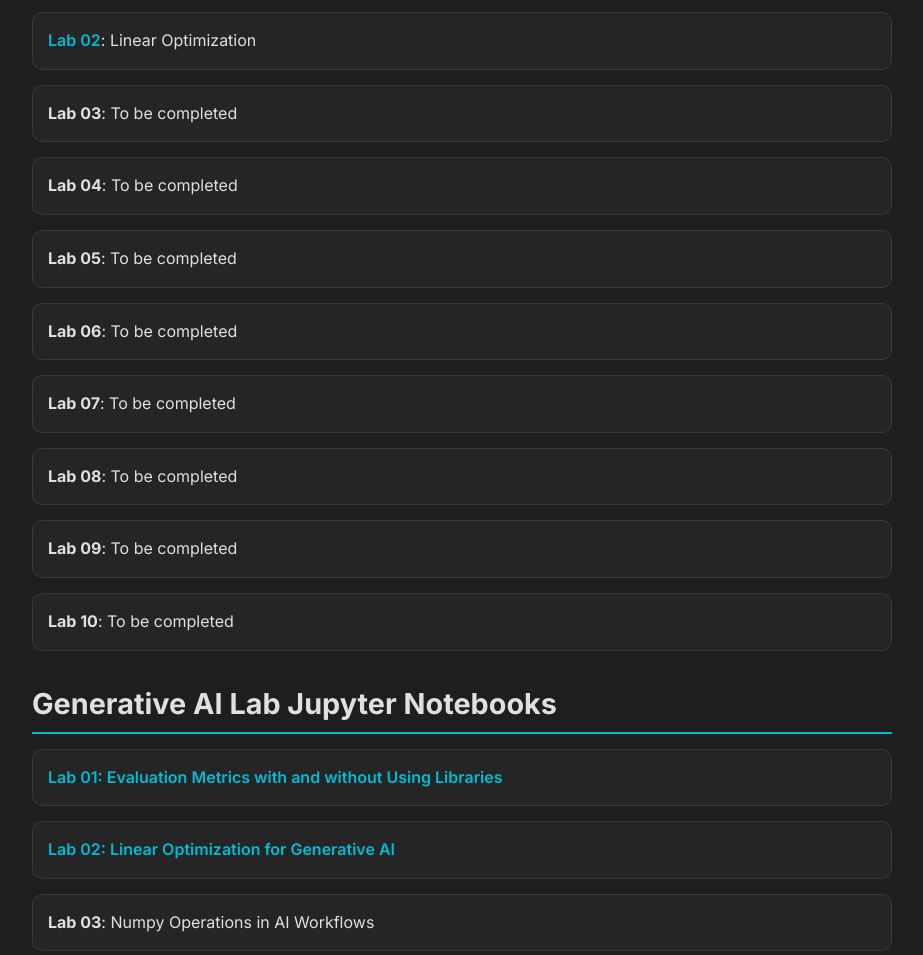
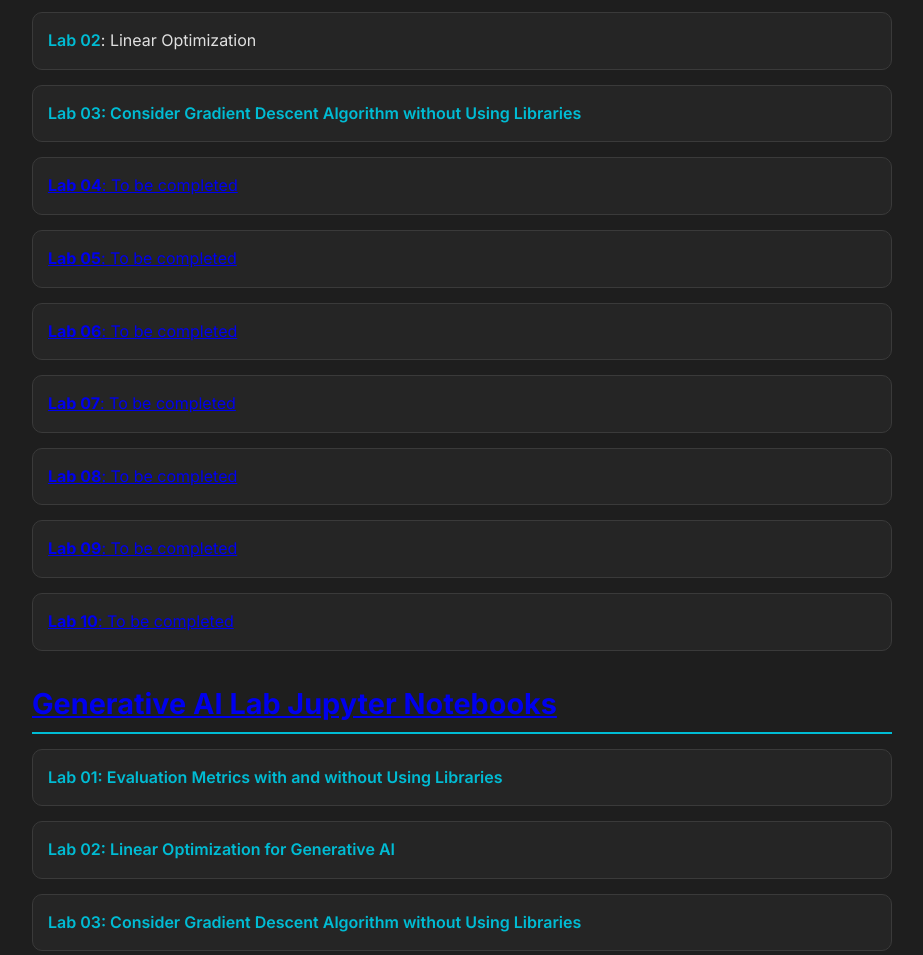
Before and after one commit to Mahesh-ch06/GenAI_2303A52037, a plain HTML site: page index.html in a window 1280 px wide. Shown: the part 318-1273 px from the top of the page, without its empty margins (178-1101 px from the left). Drawn offline with Linux system fonts and the light colour scheme.

Commit message:
Update index.html

```diff
--- a/index.html
+++ b/index.html
@@ -115,7 +115,7 @@
             <ul>
                 <li class="list-item"><strong><a href="https://github.com/Mahesh-ch06/GenAI_2303A52037/blob/main/GenAI-Assignment-1.pdf">Lab 01</a></strong>: Evaluation Metrics with and without Using Libraries</li>
                 <li class="list-item"><strong><a href="https://github.com/Mahesh-ch06/GenAI_2303A52037/blob/main/GenAI-Assignment-2.pdf">Lab 02</a></strong>: Linear Optimization</li>
-                <li class="list-item"><strong>Lab 03</strong>: To be completed</li>
+                <li class="list-item"><strong><a href="https://github.com/Mahesh-ch06/GenAI_2303A52037/blob/main/GenAI-Assignmnet-3.pdf">Lab 03</strong>: Consider Gradient Descent Algorithm without Using Libraries</li>
                 <li class="list-item"><strong>Lab 04</strong>: To be completed</li>
                 <li class="list-item"><strong>Lab 05</strong>: To be completed</li>
                 <li class="list-item"><strong>Lab 06</strong>: To be completed</li>
@@ -131,7 +131,7 @@
             <ul>
                 <li class="list-item"><strong><a href="https://github.com/Mahesh-ch06/GenAI_2303A52037/blob/main/2303A52037_GenAI_A1.ipynb">Lab 01: Evaluation Metrics with and without Using Libraries</a></strong></li>
                 <li class="list-item"><strong><a href="https://github.com/Mahesh-ch06/GenAI_2303A52037/blob/main/2303A52037_GenAI_A2.ipynb">Lab 02: Linear Optimization for Generative AI</a></strong></li>
-                <li class="list-item"><strong>Lab 03</strong>: Numpy Operations in AI Workflows</li>
+                <li class="list-item"><strong><a href="https://github.com/Mahesh-ch06/GenAI_2303A52037/blob/main/2303A52037_GenAI_A3.ipynb">Lab 03: Consider Gradient Descent Algorithm without Using Libraries</a></strong></li>
                 <li class="list-item"><strong>Lab 04</strong>: Numpy Array Indexing for Data Preparation</li>
                 <li class="list-item"><strong>Lab 05</strong>: Numpy Broadcasting in Neural Networks</li>
                 <li class="list-item"><strong>Lab 06</strong>: Numpy Statistical Functions for AI Model Evaluation</li>
```
